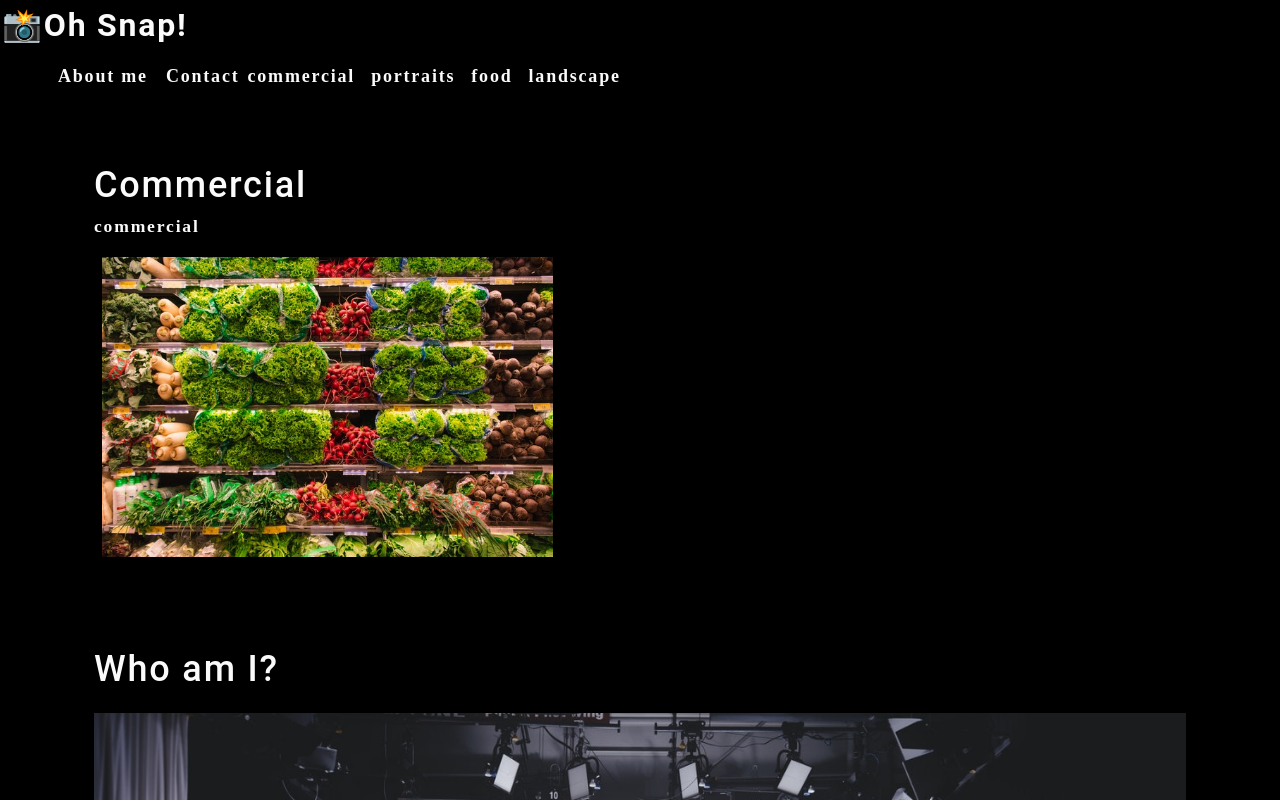
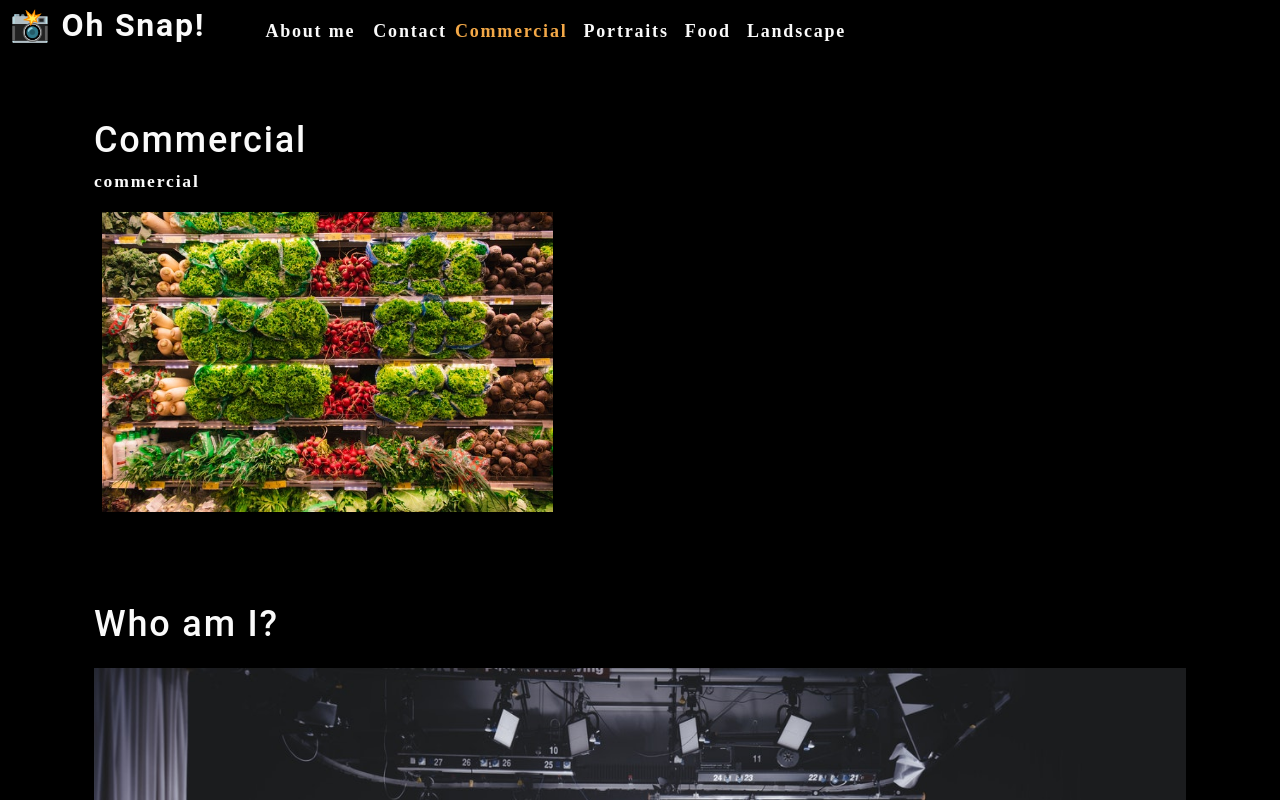
Before and after one commit to ShawnMaz/photo-port, a React (Create React App) app: page / in a window 1280 px wide. Shown: the top 800 px of the page. Built offline with nearby package versions, Linux system fonts and the light colour scheme.

Commit message:
lifted the state from Nav to app

```diff
--- a/src/App.js
+++ b/src/App.js
@@ -2,11 +2,33 @@
 import About from './components/About';
 import Nav from  './components/Nav';
 import Gallery from './components/Gallery';
+import { useState } from 'react';
 
 function App() {
+  const [categories] = useState([
+    {
+        name:'commercial',
+        description:'Photos of grocery stores, food trucks, and other commercial projects'
+    },
+    {
+        name:'portraits',
+        description:'Portraits of people in my life'
+    },
+    {
+        name:'food',
+        description:'Delicious delicacies'
+    },
+    {
+        name:'landscape',
+        description:'Fields, farmhouses, waterfalls, and the beauty of nature'
+    }
+  ]);
+
+  const [currentCategory, setCurrentCategory] = useState(categories[0]);
+
   return (
     <div>
-      <Nav></Nav>
+      <Nav categories={categories} setCurrentCategory={setCurrentCategory} currentCategory={currentCategory}></Nav>
       <main>
         <Gallery></Gallery>
         <About></About>
--- a/src/components/Nav/index.js
+++ b/src/components/Nav/index.js
@@ -1,34 +1,23 @@
-import React from 'react';
+import React, {useEffect} from 'react';
+import { capitalizeFirstLetter } from '../../utils/helpers';
 
-const Nav  = () => {
-    const categories = [
-        {
-            name:'commercial',
-            description:'Photso of grocery stores, food trucks, and other commercial projects'
-        },
-        {
-            name:'portraits',
-            description:'Portraits of people in my life'
-        },
-        {
-            name:'food',
-            description:'Deliciious delicacies'
-        },
-        {
-            name:'landscape',
-            description:'Fields, farmhouses, waterfalls, and the beauty of nature'
-        }
-    ];
+const Nav  = (props) => {
 
-    function categorySelected(name){
-        console.log(`${name} clicked`);
-    }
+    const {
+        categories = [],
+        setCurrentCategory,
+        currentCategory
+    } = props;
+
+    useEffect(() => {
+        document.title = capitalizeFirstLetter(currentCategory.name);
+    }, [currentCategory]);
 
     return (
-        <header>
+        <header className='flex-row px-1'>
             <h2>
                 <a data-testid="link" href='/'>
-                    <span role="img" aria-label="camera">📸</span>Oh Snap!
+                    <span role="img" aria-label="camera">{" "}📸</span>{" "}Oh Snap!
                 </a>
             </h2>
             <nav>
@@ -42,9 +31,9 @@
                         <span>Contact</span>
                     </li>
                     {categories.map(category => (
-                        <li className="mx-1" key={category.name}>
-                            <span onClick={() => categorySelected(category.name)}>
-                                {category.name}
+                        <li className={`mx-1 ${currentCategory.name === category.name && 'navActive'}`} key={category.name}>
+                            <span onClick={() => setCurrentCategory(category)}>
+                                {capitalizeFirstLetter(category.name)}
                             </span>
                         </li>
                     ))}
```
